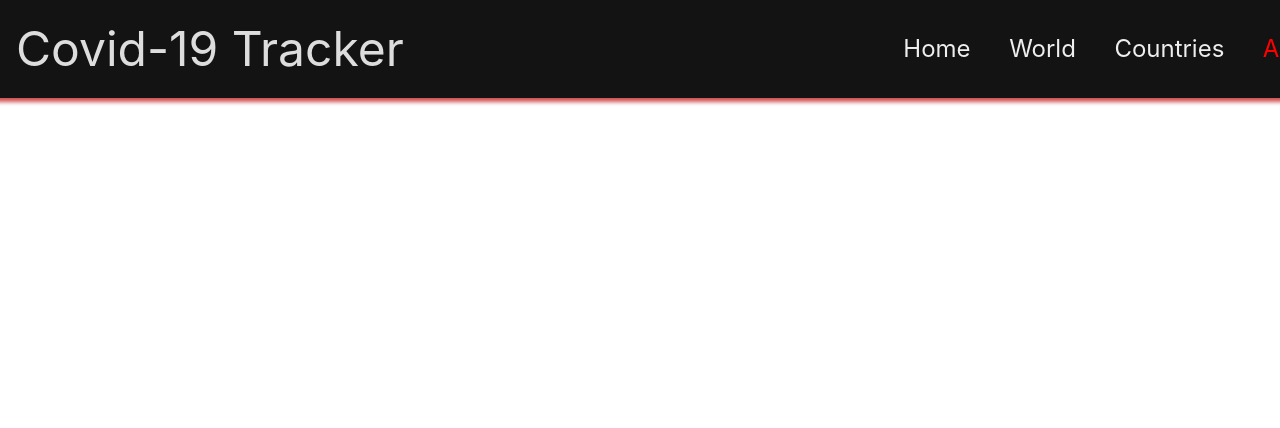
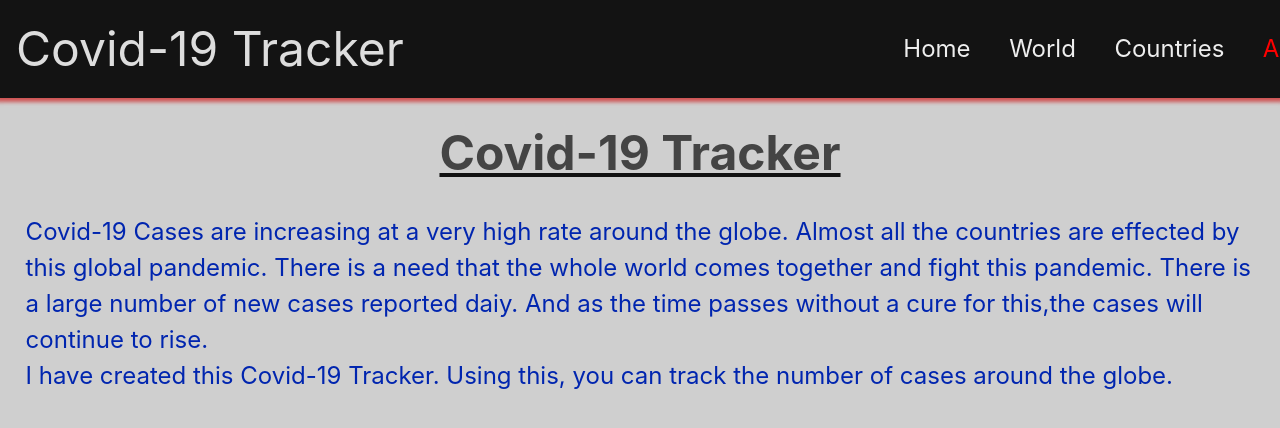
Before and after one commit to srajang123/covid, a React (Create React App) app: page /about in a window 1280 px wide. Shown: the top 428 px of the page. Built offline with nearby package versions, Linux system fonts and the light colour scheme.

Commit message:
Added About page

```diff
--- a/src/Components/About.js
+++ b/src/Components/About.js
@@ -3,7 +3,17 @@ import '../css/About.css';
 
 const About=props=>{
     return(
-        <div className='about'></div>
+        <div className='about'>
+            <div className='head'>
+                <h2>Covid-19 Tracker</h2>
+            </div>
+            <div className='body'>
+                <p>Covid-19 Cases are increasing at a very high rate around the globe. Almost all the countries are effected by this global pandemic. There is a need that the whole world comes together and fight this pandemic. There is a large number of new cases reported daiy. And as the time passes without a cure for this,the cases will continue to rise.
+                    <br/>
+                    I have created this Covid-19 Tracker. Using this, you can track the number of cases around the globe.
+                </p>
+            </div>
+        </div>
     );
 }
 export default About;
--- a/src/css/About.css
+++ b/src/css/About.css
@@ -0,0 +1,34 @@
+body {
+    background-color: #cfcfcf;
+}
+
+.about {
+    margin-top: 2%;
+    padding: 0 2%;
+}
+
+.about .head h2 {
+    font-size: 6vh;
+    font-weight: 700;
+    text-align: center;
+    text-decoration: underline;
+    color: #444;
+    text-decoration-color: #111;
+}
+
+.about .body p {
+    font-size: 3vh;
+    line-height: 1.5;
+    padding-top: 2%;
+    color: #0025af;
+}
+
+@media (max-width:700px) {
+    .about .body {
+        padding: 2% 5%;
+        line-height: 2;
+    }
+    .about .body p {
+        font-size: 2.5vh;
+    }
+}
--- a/src/css/Countries.css
+++ b/src/css/Countries.css
@@ -20,7 +20,7 @@ table.countries-list tbody tr {
 }
 
 table.countries-list tbody tr:nth-child(even) {
-    background-color: #cfcfcf;
+    background-color: #a1a1a1;
 }
 
 @media (max-width:700px) {
```
